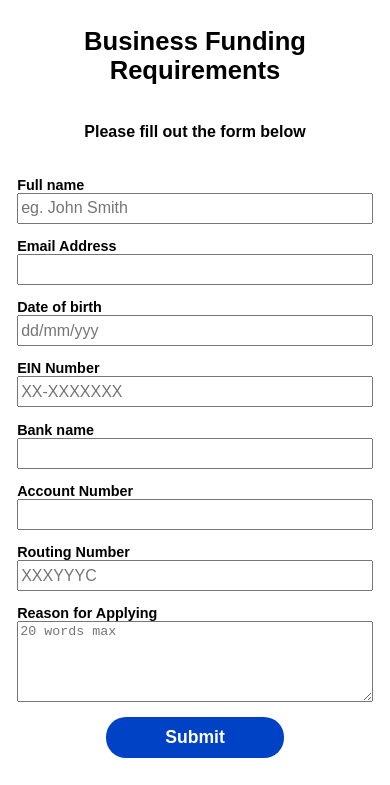
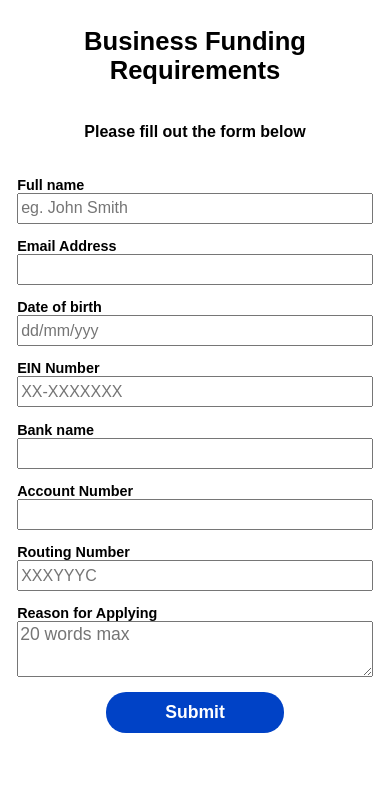
Before and after one commit to didi168/hello-alicee, a website: page public/index.html in a window 390 px wide. Shown: the part 88-873 px from the top of the page. After the commit the page ends 848 px from the top, so only its background shows below. Drawn offline with Linux system fonts and the light colour scheme.

Commit message:
all done

```diff
--- a/public/css/style.css
+++ b/public/css/style.css
@@ -156,9 +156,10 @@ user-select: none;
 height: 25px;
 font-size: 100%;
 }
-#comment{
+#reason{
  height: 50px;
- font-size: 130%;
+ font-size: 110%;
+ font-family: Arial, Helvetica, sans-serif;
 }
 #button{
  background-color:#0042C6;
@@ -271,9 +272,10 @@ main div{
  font-size: 180%;
  font-size: 100%;
  }
- #comment{
+ #reason{
   height: 50px;
-  font-size: 130%;
+  font-size: 110%;
+  font-family: Arial, Helvetica, sans-serif;
  }
  #button{
   background-color:#0042C6;
```
